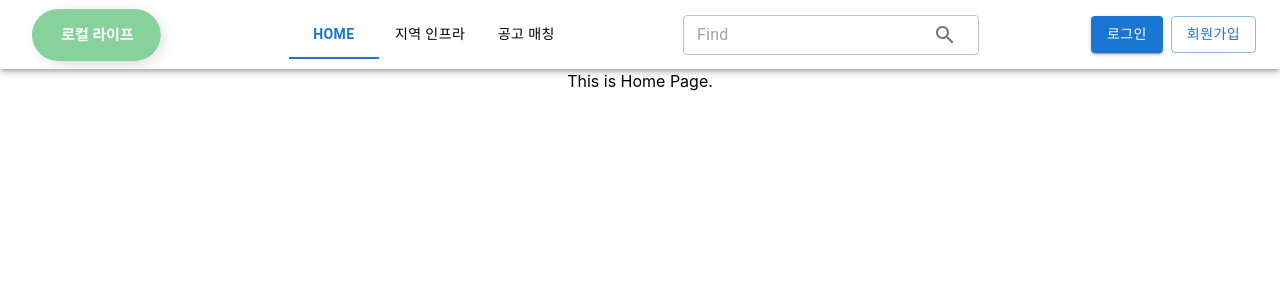
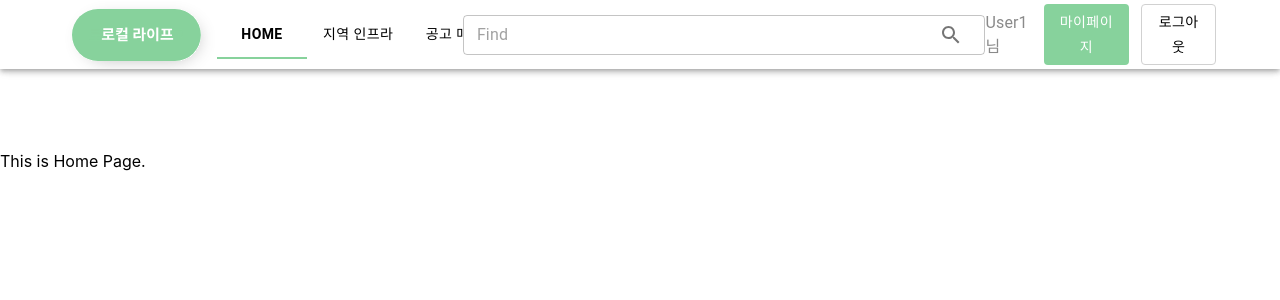
Before and after one commit to pnu-cloud/Local-front, a React (Create React App) app: page / in a window 1280 px wide. Shown: the top 300 px of the page. Built offline with nearby package versions, Linux system fonts and the light colour scheme.

Commit message:
feature : header 구현

```diff
--- a/src/components/Layout/Container/FitContainer.jsx
+++ b/src/components/Layout/Container/FitContainer.jsx
@@ -3,8 +3,8 @@ import { Outlet } from 'react-router-dom';
 
 const FitContainer = () => {
   return (
-    <div className="flex min-h-screen w-full justify-center pt-10 sm:pt-16">
-      <div className="mb-20 mt-header w-full max-w-container px-2 2xl:px-0">
+    <div className="flex justify-center w-full min-h-screen pt-10 sm:pt-20">
+      <div className="w-full px-0 mb-20 mt-header max-w-container 2xl:px-0">
         <Outlet />
       </div>
     </div>
--- a/src/components/Layout/Header/Header.jsx
+++ b/src/components/Layout/Header/Header.jsx
@@ -1,14 +1,29 @@
 import React from 'react';
 import { Link, useLocation } from 'react-router-dom';
-import { AppBar, IconButton, Toolbar, Tabs, Tab, Stack, TextField, InputAdornment, Button } from '@mui/material';
+import {
+  AppBar,
+  IconButton,
+  Toolbar,
+  Tabs,
+  Tab,
+  Stack,
+  TextField,
+  InputAdornment,
+  Button,
+  Typography,
+} from '@mui/material';
 import SearchIcon from '@mui/icons-material/Search';
 import { LOCAL_HEIGHT, LOCAL_COLOR } from '../../../constants/localTheme';
 import { ReactComponent as Logo } from '../../../assets/logo.svg';
 import { styled } from '@mui/system';
 
-const StyledTab = styled(Tab)(({ selected }) => ({
-  fontWeight: selected ? 700 : 500,
-  color: 'black',
+const StyledTab = styled(Tab)(() => ({
+  color: 'black', // 기본 텍스트 색상
+  '&.Mui-selected': {
+    fontWeight: 700,
+    color: 'black',
+  },
+  fontWeight: 500,
 }));
 
 const Header = () => {
@@ -17,12 +32,21 @@ const Header = () => {
   const curTab = routes.indexOf(location.pathname);
 
   return (
-    <AppBar position="fixed" className="h-14 sm:h-header !bg-white" sx={{ height: LOCAL_HEIGHT.header }}>
+    <AppBar position="fixed" className="h-14 sm:h-header !bg-white px-10" sx={{ height: LOCAL_HEIGHT.header }}>
       <Toolbar className="flex items-center justify-between h-full">
         <Link to="/header">
           <Logo />
         </Link>
-        <Tabs value={curTab} aria-label="nav tabs">
+        <Tabs
+          value={curTab}
+          aria-label="nav tabs"
+          className="text-black"
+          sx={{
+            '& .MuiTabs-indicator': {
+              backgroundColor: LOCAL_COLOR.green,
+            },
+          }}
+        >
           <StyledTab
             label="Home"
             component={Link}
@@ -37,6 +61,8 @@ const Header = () => {
           <StyledTab label="공고 매칭" component={Link} to="/matching" />
         </Tabs>
         <TextField
+          className="border-gray"
+          sx={{ width: '600px' }}
           placeholder="Find"
           size="small"
           InputProps={{
@@ -49,9 +75,19 @@ const Header = () => {
             ),
           }}
         />
-        <Stack direction="row" spacing={1} className="border-black">
-          <Button variant="contained">로그인</Button>
-          <Button variant="outlined">회원가입</Button>
+
+        <Stack direction="row" className="items-center" spacing={1.5}>
+          <Typography className="text-darkGray">User1님</Typography>
+          <Button
+            className="text-18px_medium"
+            variant="contained"
+            sx={{ backgroundColor: LOCAL_COLOR.green, boxShadow: 'none' }}
+          >
+            마이페이지
+          </Button>
+          <Button className="text-18px_medium" variant="outlined" sx={{ borderColor: '#D1D1D1', color: 'black' }}>
+            로그아웃
+          </Button>
         </Stack>
       </Toolbar>
     </AppBar>
--- a/src/constants/localTheme.js
+++ b/src/constants/localTheme.js
@@ -9,7 +9,7 @@ export const LOCAL_COLOR = {
 };
 
 export const LOCAL_WIDTH = {
-  container: 1150,
+  container: 1330,
 };
 
 export const LOCAL_HEIGHT = {
--- a/src/router/useMainRouter.jsx
+++ b/src/router/useMainRouter.jsx
@@ -1,7 +1,7 @@
 import React from 'react';
 import { useRoutes } from 'react-router-dom';
 import MainLayout from '../components/Layout/MainLayout';
-import FullContainer from '../components/Layout/Container/FullContainer';
+import FitContainer from '../components/Layout/Container/FitContainer';
 import Home from '../pages/Home/Home';
 import Infra from '../pages/Infra/Infra';
 import Matching from '../pages/Matching/Matching';
@@ -13,7 +13,7 @@ const useMainRouter = () => {
       element: <MainLayout />,
       children: [
         {
-          element: <FullContainer />,
+          element: <FitContainer />,
           children: [
             {
               index: true,
--- a/tailwind.config.js
+++ b/tailwind.config.js
@@ -1,6 +1,6 @@
 import { LOCAL_HEIGHT, LOCAL_WIDTH, LOCAL_COLOR } from './src/constants/localTheme';
 
-module.exports = {
+export default {
   content: ['./src/**/*.{js,jsx}'],
   theme: {
     extend: {
```
